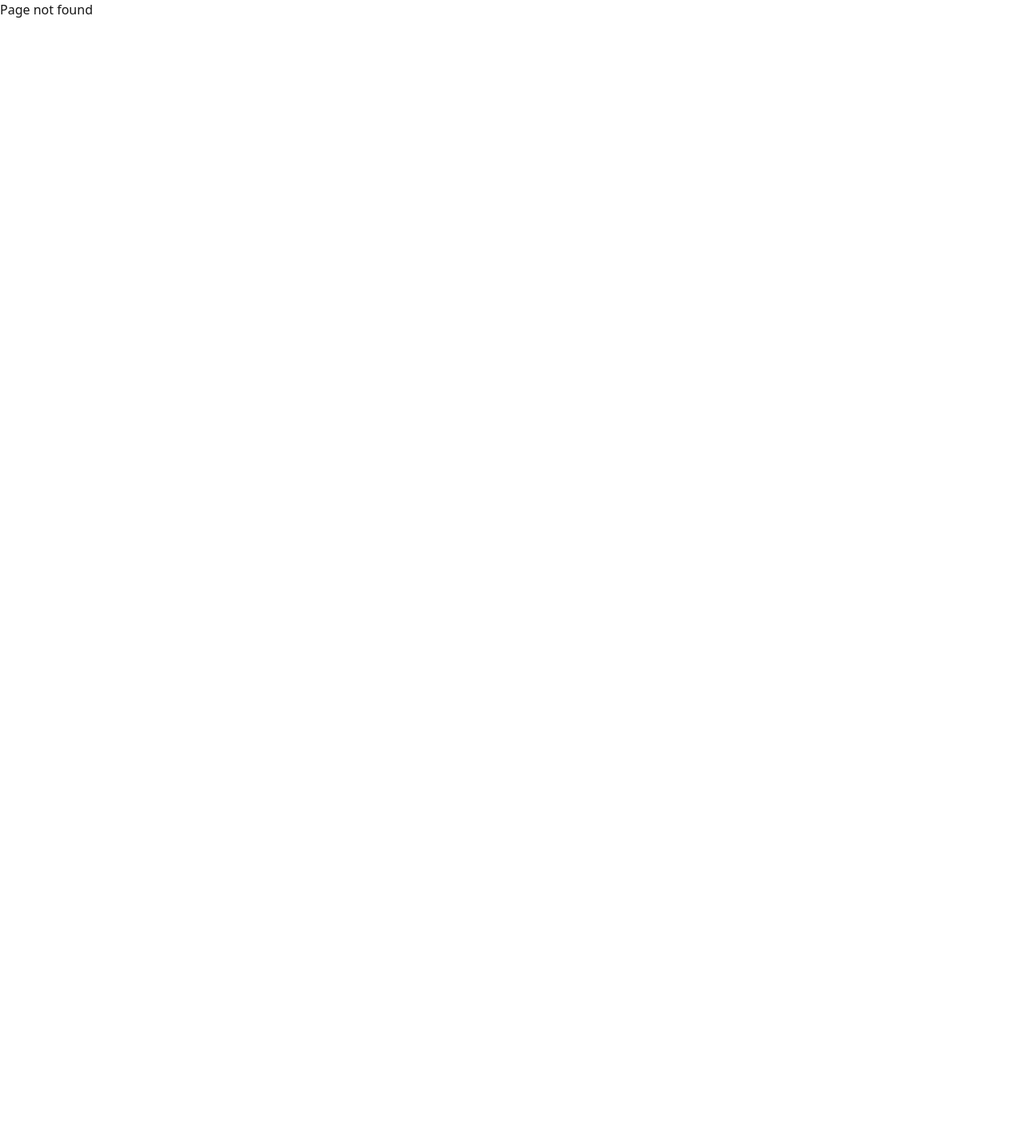
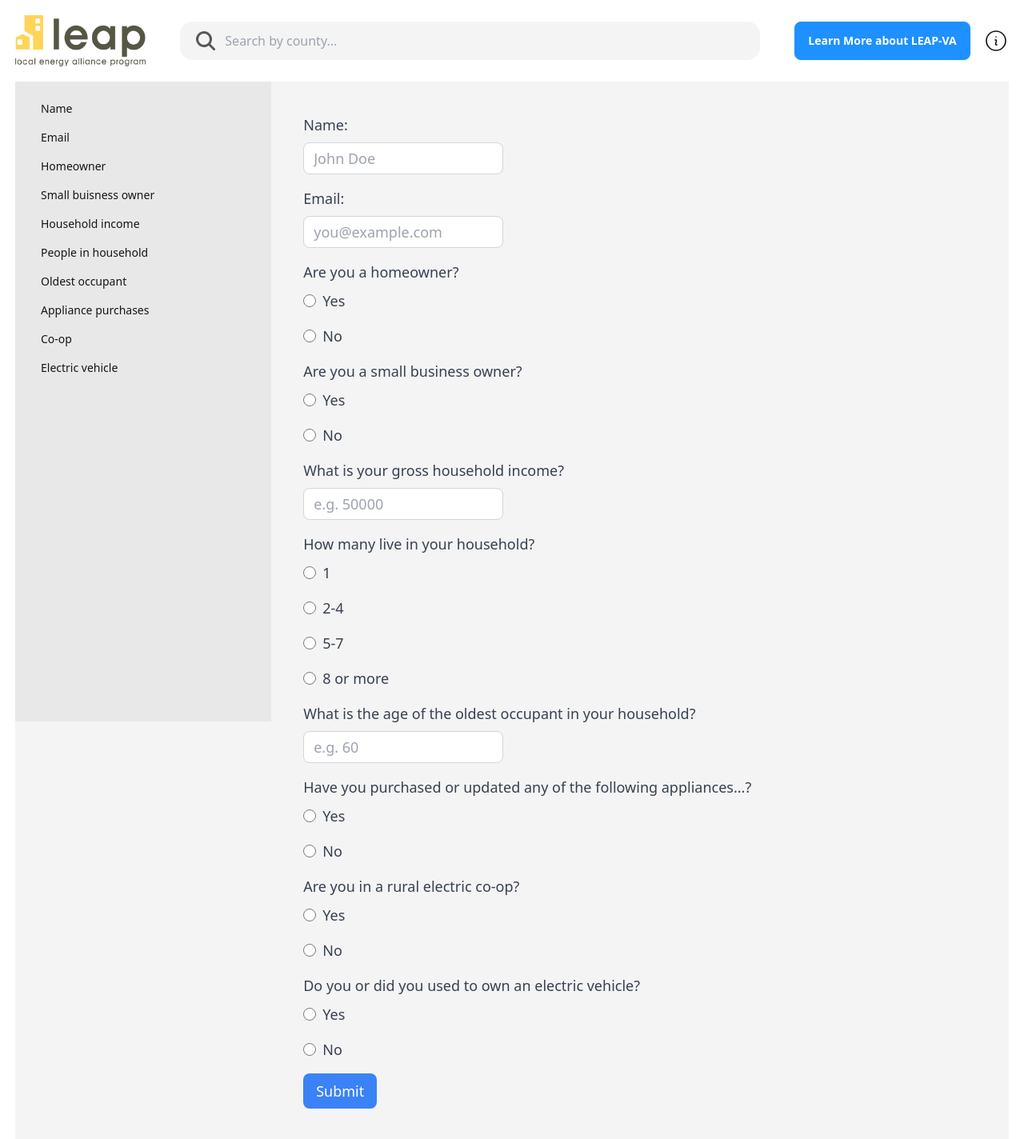
Before and after one commit to DSSD-Madison/Leap-Eligibility-Tool, a React (Vite) app in the folder frontend/: page /q/county/1 in a window 1280 px wide. Before the commit this address had no page. Shown: the top 1424 px of the page at 80% size. Before the commit the page ends 800 px from the top, so only its background shows below. Built offline with nearby package versions, Linux system fonts and the light colour scheme.

Commit message:
form done

```diff
--- a/frontend/src/App.jsx
+++ b/frontend/src/App.jsx
@@ -14,7 +14,7 @@ const allRoutes = [
     element: <Home />,
     errorElement: <p>Page not found</p>,
   }, {
-    path: "/form",
+    path: "/q/county/:countyID",
     element: <Form />
   }
 ];
--- a/frontend/src/pages/Form.jsx
+++ b/frontend/src/pages/Form.jsx
@@ -1,25 +1,36 @@
-import React, { useRef, useState } from 'react';
+import React, { useRef, useState } from "react";
+import { useParams } from "react-router-dom";
 
 function Form() {
   const nameRef = useRef(null);
   const emailRef = useRef(null);
   const incomeRef = useRef(null);
-    const oldestReft = useRef(null);
+  const oldestRef = useRef(null);
   const [isHomeowner, setIsHomeowner] = useState(null);
   const [isBusinessOwner, setIsBusinessOwner] = useState(null);
   const [householdSize, setHouseholdSize] = useState(null);
   const [appliancesPurchased, setAppliancesPurchased] = useState(null);
   const [isCoopMember, setIsCoopMember] = useState(null);
   const [isElectricOwner, setIsElectricOwner] = useState(null);
+  const { countyID } = useParams();
+
+  // to create loader when loading
+  const [loading, setLoading] = useState(false);
+
+  const validateEmail = (email) => {
+    return email.match(
+      /^(([^<>()[\]\\.,;:\s@\"]+(\.[^<>()[\]\\.,;:\s@\"]+)*)|(\".+\"))@((\[[0-9]{1,3}\.[0-9]{1,3}\.[0-9]{1,3}\.[0-9]{1,3}\])|(([a-zA-Z\-0-9]+\.)+[a-zA-Z]{2,}))$/
+    );
+  };
 
   const handleSubmit = (e) => {
     e.preventDefault();
-
+    setLoading(true);
     if (
       nameRef === null ||
       emailRef === null ||
       incomeRef.current === null ||
-                oldestReft.current === null ||
+      oldestRef.current === null ||
       isHomeowner === null ||
       isBusinessOwner === null ||
       householdSize === null ||
@@ -31,30 +42,71 @@ function Form() {
       return; // Exit early if any fields are null
     }
 
+    // check that email is valid
+    if (!validateEmail(emailRef.current.value)) {
+      alert("Please enter a valid email");
+    }
+
     const name = nameRef.current.value;
     const email = emailRef.current.value;
     const income = incomeRef.current.value;
-        const oldest = oldestReft.current.value;
+    const oldest = oldestRef.current.value;
 
-        console.log("Name: ", name);
-        console.log("Email:", email);
-        console.log('Homeowner:', isHomeowner);
-        console.log('Business Owner:', isBusinessOwner);
-        console.log('Income:', income);
-        console.log('Household Size:', householdSize);
-        console.log('Oldest Occupant Age:', oldest);
-        console.log('Appliances Purchased:', appliancesPurchased);
-        console.log('Co-op Member:', isCoopMember);
-        console.log('Electric Vehicle Owner:', isElectricOwner);
+    const data = {
+      name: name,
+      email: email,
+      county: countyID,
+      isHomeowner: isHomeowner,
+      isBusinessOwner: isBusinessOwner,
+      income: income,
+      householdSize: householdSize,
+      oldestOccupantAge: oldest,
+      appliancesPurchased: appliancesPurchased,
+      isCoopMember: isCoopMember,
+      isElectricOwner: isElectricOwner,
+    };
 
-        // TODO: pass this data to API
+    console.log(data);
+
+    fetch("localhost:8080/api/responses", {
+      method: "POST",
+      headers: {
+        "Content-Type": "application/json",
+      },
+      body: JSON.stringify(data),
+    })
+      .then((res) => {
+        if (res !== 200) {
+          alert("Request failed");
         }
+        return res.json();
+      })
+      .then((json) => {
+        alert("Submitted successfully");
+        setLoading(false);
+      });
+  };
 
   return (
-<div className="w-[60%] mx-auto mt-10 p-10 bg-white shadow-md rounded-md" style={{marginBottom: "50px"}}>
+    <div>
+      {/* sidebar */}
+      <div className="drawer lg:drawer-open">
+        <input id="my-drawer-2" type="checkbox" className="drawer-toggle" />
+        <div className="drawer-content flex flex-col p-10">
+          {/* Page content here */}
+          <label htmlFor="my-drawer-2" className="btn drawer-button lg:hidden">
+            Question List
+          </label>
+
+          {/* Form content */}
           <form>
-        <div className="mb-4">
-        <label htmlFor="name" className="block text-gray-700 font-medium mb-2">Name:</label>
+            <div className="mb-4" id="name_div">
+              <label
+                htmlFor="name"
+                className="block text-gray-700 font-medium mb-2"
+              >
+                Name:
+              </label>
               <input
                 type="text"
                 id="name"
@@ -65,8 +117,13 @@ function Form() {
               />
             </div>
 
-        <div className="mb-4">
-        <label htmlFor="email" className="block text-gray-700 font-medium mb-2">Email:</label>
+            <div className="mb-4" id="email_div">
+              <label
+                htmlFor="email"
+                className="block text-gray-700 font-medium mb-2"
+              >
+                Email:
+              </label>
               <input
                 type="email"
                 id="email"
@@ -78,139 +135,384 @@ function Form() {
             </div>
 
             {/* homeowner */}
-            <label for="homeowner" className="block text-gray-700 font-medium mb-2">Are you a homeowner?</label>
+            <label
+              htmlFor="homeowner"
+              className="block text-gray-700 font-medium mb-2"
+              id="homeowner"
+            >
+              Are you a homeowner?
+            </label>
             <div className="flex items-center mb-4">
-            <input type="radio" id="yes" name="homeowner" value="yes" onChange={() => setIsHomeowner('yes')}
-                    className="w-4 h-4 text-blue-600 focus:ring-blue-500 border-gray-300"></input>
-            <label for="yes" className="ml-2 block text-gray-700 font-medium">Yes</label>
+              <input
+                type="radio"
+                id="yes1"
+                name="homeowner"
+                value="yes"
+                onChange={() => setIsHomeowner("yes")}
+                className="w-4 h-4 text-blue-600 focus:ring-blue-500 border-gray-300"
+              ></input>
+              <label
+                htmlFor="yes1"
+                className="ml-2 block text-gray-700 font-medium"
+              >
+                Yes
+              </label>
             </div>
 
             <div className="flex items-center mb-4">
-            <input type="radio" id="no" name="homeowner" value="no" onChange={() => setIsHomeowner('no')}
-                    className="w-4 h-4 text-blue-600 focus:ring-blue-500 border-gray-300"></input>
-            <label for="no" className="ml-2 block text-gray-700 font-medium">No</label>
+              <input
+                type="radio"
+                id="no1"
+                name="homeowner"
+                value="no"
+                onChange={() => setIsHomeowner("no")}
+                className="w-4 h-4 text-blue-600 focus:ring-blue-500 border-gray-300"
+              ></input>
+              <label
+                htmlFor="no1"
+                className="ml-2 block text-gray-700 font-medium"
+              >
+                No
+              </label>
             </div>
 
-            {/* buisness owner */}
-            <label for="buisness" className="block text-gray-700 font-medium mb-2">Are you a small business owner?</label>
+            {/* business owner */}
+            <label
+              htmlFor="buisness"
+              className="block text-gray-700 font-medium mb-2"
+              id="small"
+            >
+              Are you a small business owner?
+            </label>
             <div className="flex items-center mb-4">
-            <input type="radio" id="yes" name="buisness" value="yes" onChange={() => setIsBusinessOwner('yes')}
-                    className="w-4 h-4 text-blue-600 focus:ring-blue-500 border-gray-300"></input>
-            <label for="yes" className="ml-2 block text-gray-700 font-medium">Yes</label>
+              <input
+                type="radio"
+                id="yes2"
+                name="buisness"
+                value="yes"
+                onChange={() => setIsBusinessOwner("yes")}
+                className="w-4 h-4 text-blue-600 focus:ring-blue-500 border-gray-300"
+              ></input>
+              <label
+                htmlFor="yes2"
+                className="ml-2 block text-gray-700 font-medium"
+              >
+                Yes
+              </label>
             </div>
 
             <div className="flex items-center mb-4">
-            <input type="radio" id="no" name="buisness" value="no" onChange={() => setIsBusinessOwner('no')}
-                    className="w-4 h-4 text-blue-600 focus:ring-blue-500 border-gray-300"></input>
-            <label for="no" className="ml-2 block text-gray-700 font-medium">No</label>
+              <input
+                type="radio"
+                id="no2"
+                name="buisness"
+                value="no"
+                onChange={() => setIsBusinessOwner("no")}
+                className="w-4 h-4 text-blue-600 focus:ring-blue-500 border-gray-300"
+              ></input>
+              <label
+                htmlFor="no2"
+                className="ml-2 block text-gray-700 font-medium"
+              >
+                No
+              </label>
             </div>
 
             {/* income */}
-            <div className="mb-4">
-            <label for="income" className="block text-gray-700 font-medium mb-2">What is your gross household income?</label>
-            <input type="number" id="income" name="income" placeholder="e.g. 50000" ref={incomeRef}
-                    className="w-[250px] h-[40px] px-3 py-2 border border-gray-300 rounded-lg focus:outline-none focus:border-blue-500"></input>
+            <div className="mb-4" id="income_div">
+              <label
+                htmlFor="income"
+                className="block text-gray-700 font-medium mb-2"
+              >
+                What is your gross household income?
+              </label>
+              <input
+                type="number"
+                id="income"
+                name="income"
+                placeholder="e.g. 50000"
+                ref={incomeRef}
+                className="w-[250px] h-[40px] px-3 py-2 border border-gray-300 rounded-lg focus:outline-none focus:border-blue-500"
+              ></input>
             </div>
 
             {/* live in household */}
-            <label for="live" className="block text-gray-700 font-medium mb-2">How many live in your household?</label>
+            <label
+              htmlFor="live"
+              className="block text-gray-700 font-medium mb-2"
+              id="people"
+            >
+              How many live in your household?
+            </label>
             <div className="flex items-center mb-4">
-            <input type="radio" id="one" name="live" value="1" onChange={() => setHouseholdSize('1')}
-                    className="w-4 h-4 text-blue-600 focus:ring-blue-500 border-gray-300"></input>
-            <label for="one" className="ml-2 block text-gray-700 font-medium">1</label>
+              <input
+                type="radio"
+                id="one"
+                name="live"
+                value="1"
+                onChange={() => setHouseholdSize("1")}
+                className="w-4 h-4 text-blue-600 focus:ring-blue-500 border-gray-300"
+              ></input>
+              <label
+                htmlFor="one"
+                className="ml-2 block text-gray-700 font-medium"
+              >
+                1
+              </label>
             </div>
 
             <div className="flex items-center mb-4">
-            <input type="radio" id="two" name="live" value="2-4" onChange={() => setHouseholdSize('2-4')}
-                    className="w-4 h-4 text-blue-600 focus:ring-blue-500 border-gray-300"></input>
-            <label for="two" className="ml-2 block text-gray-700 font-medium">2-4</label>
+              <input
+                type="radio"
+                id="two"
+                name="live"
+                value="2-4"
+                onChange={() => setHouseholdSize("2-4")}
+                className="w-4 h-4 text-blue-600 focus:ring-blue-500 border-gray-300"
+              ></input>
+              <label
+                htmlFor="two"
+                className="ml-2 block text-gray-700 font-medium"
+              >
+                2-4
+              </label>
             </div>
 
             <div className="flex items-center mb-4">
-            <input type="radio" id="three" name="live" value="5-7" onChange={() => setHouseholdSize('5-7')}
-                    className="w-4 h-4 text-blue-600 focus:ring-blue-500 border-gray-300"></input>
-            <label for="three" className="ml-2 block text-gray-700 font-medium">5-7</label>
+              <input
+                type="radio"
+                id="three"
+                name="live"
+                value="5-7"
+                onChange={() => setHouseholdSize("5-7")}
+                className="w-4 h-4 text-blue-600 focus:ring-blue-500 border-gray-300"
+              ></input>
+              <label
+                htmlFor="three"
+                className="ml-2 block text-gray-700 font-medium"
+              >
+                5-7
+              </label>
             </div>
 
             <div className="flex items-center mb-4">
-            <input type="radio" id="four" name="live" value="8 or more" onChange={() => setHouseholdSize('8 or more')}
-                    className="w-4 h-4 text-blue-600 focus:ring-blue-500 border-gray-300"></input>
-            <label for="four" className="ml-2 block text-gray-700 font-medium">8 or more</label>
+              <input
+                type="radio"
+                id="four"
+                name="live"
+                value="8 or more"
+                onChange={() => setHouseholdSize("8 or more")}
+                className="w-4 h-4 text-blue-600 focus:ring-blue-500 border-gray-300"
+              ></input>
+              <label
+                htmlFor="four"
+                className="ml-2 block text-gray-700 font-medium"
+              >
+                8 or more
+              </label>
             </div>
 
             {/* occupant */}
-            <div className="mb-4">
-            <label for="occupant" className="block text-gray-700 font-medium mb-2">What is the age of the oldest occupant in your household?</label>
-            <input type="number" id="occupant" name="occupant" placeholder="e.g. 60" ref={oldestReft}
-                    className="w-[250px] h-[40px] px-3 py-2 border border-gray-300 rounded-lg focus:outline-none focus:border-blue-500"></input>
+            <div className="mb-4" id="oldest">
+              <label
+                htmlFor="occupant"
+                className="block text-gray-700 font-medium mb-2"
+              >
+                What is the age of the oldest occupant in your household?
+              </label>
+              <input
+                type="number"
+                id="occupant"
+                name="occupant"
+                placeholder="e.g. 60"
+                ref={oldestRef}
+                className="w-[250px] h-[40px] px-3 py-2 border border-gray-300 rounded-lg focus:outline-none focus:border-blue-500"
+              ></input>
             </div>
 
             {/* purchased */}
-        <label for="purchased" className="block text-gray-700 font-medium mb-2">Have you purchased or updated any of the following appliances: Water Heaters, Furnaces, Boilers, Heat pumps, Air conditioners, Duct/Air sealing, Building Insulation, Windows, Doors, Clothes Washers, Dishwasher, Refrigerators/Freezers, Programmable Thermostats, or anything similar from 2005-2023? </label>
+            <label
+              htmlFor="purchased"
+              className="block text-gray-700 font-medium mb-2"
+              id="appliance"
+            >
+              Have you purchased or updated any of the following appliances...?
+            </label>
             <div className="flex items-center mb-4">
-            <input type="radio" id="yes" name="purchased" value="yes" onChange={() => setAppliancesPurchased('yes')}
-                    className="w-4 h-4 text-blue-600 focus:ring-blue-500 border-gray-300"></input>
-            <label for="yes" className="ml-2 block text-gray-700 font-medium">Yes</label>
+              <input
+                type="radio"
+                id="yes3"
+                name="purchased"
+                value="yes"
+                onChange={() => setAppliancesPurchased("yes")}
+                className="w-4 h-4 text-blue-600 focus:ring-blue-500 border-gray-300"
+              ></input>
+              <label
+                htmlFor="yes3"
+                className="ml-2 block text-gray-700 font-medium"
+              >
+                Yes
+              </label>
             </div>
 
             <div className="flex items-center mb-4">
-            <input type="radio" id="no" name="purchased" value="no" onChange={() => setAppliancesPurchased('no')}
-                    className="w-4 h-4 text-blue-600 focus:ring-blue-500 border-gray-300"></input>
-            <label for="no" className="ml-2 block text-gray-700 font-medium">No</label>
+              <input
+                type="radio"
+                id="no3"
+                name="purchased"
+                value="no3"
+                onChange={() => setAppliancesPurchased("no")}
+                className="w-4 h-4 text-blue-600 focus:ring-blue-500 border-gray-300"
+              ></input>
+              <label
+                htmlFor="no3"
+                className="ml-2 block text-gray-700 font-medium"
+              >
+                No
+              </label>
             </div>
 
-        {/* Below should be covered by previous screen */}
-
-        {/* <label for="located" className="block text-gray-700 font-medium mb-2">Are you a small business owner?</label>
+            {/* coop */}
+            <label
+              htmlFor="coop"
+              className="block text-gray-700 font-medium mb-2"
+              id="coop"
+            >
+              Are you in a rural electric co-op?
+            </label>
             <div className="flex items-center mb-4">
-            <input type="radio" id="yes" name="located" value="yes"
-                    className="w-4 h-4 text-blue-600 focus:ring-blue-500 border-gray-300"></input>
-            <label for="yes" className="ml-2 block text-gray-700 font-medium">Yes</label>
+              <input
+                type="radio"
+                id="yes4"
+                name="coop"
+                value="yes"
+                onChange={() => setIsCoopMember("yes")}
+                className="w-4 h-4 text-blue-600 focus:ring-blue-500 border-gray-300"
+              ></input>
+              <label
+                htmlFor="yes4"
+                className="ml-2 block text-gray-700 font-medium"
+              >
+                Yes
+              </label>
             </div>
 
             <div className="flex items-center mb-4">
-            <input type="radio" id="no" name="buisness" value="no"
-                    className="w-4 h-4 text-blue-600 focus:ring-blue-500 border-gray-300"></input>
-            <label for="no" className="ml-2 block text-gray-700 font-medium">No</label>
-            </div> */}
+              <input
+                type="radio"
+                id="no4"
+                name="coop"
+                value="no"
+                onChange={() => setIsCoopMember("no")}
+                className="w-4 h-4 text-blue-600 focus:ring-blue-500 border-gray-300"
+              ></input>
+              <label
+                htmlFor="no4"
+                className="ml-2 block text-gray-700 font-medium"
+              >
+                No
+              </label>
+            </div>
 
-        {/* coop */}
-        <label for="coop" className="block text-gray-700 font-medium mb-2">Are you in a rural electric co-op?</label>
+            {/* electric */}
+            <label
+              htmlFor="electric"
+              className="block text-gray-700 font-medium mb-2"
+              id="electric"
+            >
+              Do you or did you used to own an electric vehicle?
+            </label>
             <div className="flex items-center mb-4">
-            <input type="radio" id="yes" name="coop" value="yes" onChange={() => setIsCoopMember('yes')}
-                    className="w-4 h-4 text-blue-600 focus:ring-blue-500 border-gray-300"></input>
-            <label for="yes" className="ml-2 block text-gray-700 font-medium">Yes</label>
+              <input
+                type="radio"
+                id="yes5"
+                name="electric"
+                value="yes"
+                onChange={() => setIsElectricOwner("yes")}
+                className="w-4 h-4 text-blue-600 focus:ring-blue-500 border-gray-300"
+              ></input>
+              <label
+                htmlFor="yes5"
+                className="ml-2 block text-gray-700 font-medium"
+              >
+                Yes
+              </label>
             </div>
 
             <div className="flex items-center mb-4">
-            <input type="radio" id="no" name="coop" value="no" onChange={() => setIsCoopMember('no')}
-                    className="w-4 h-4 text-blue-600 focus:ring-blue-500 border-gray-300"></input>
-            <label for="no" className="ml-2 block text-gray-700 font-medium">No</label>
+              <input
+                type="radio"
+                id="no5"
+                name="electric"
+                value="no"
+                onChange={() => setIsElectricOwner("no")}
+                className="w-4 h-4 text-blue-600 focus:ring-blue-500 border-gray-300"
+              ></input>
+              <label
+                htmlFor="no5"
+                className="ml-2 block text-gray-700 font-medium"
+              >
+                No
+              </label>
             </div>
 
-        {/* electric */}
-        <label for="electric" className="block text-gray-700 font-medium mb-2">Do you or did you used to own an electric vehicle?</label>
-            <div className="flex items-center mb-4">
-            <input type="radio" id="yes" name="electric" value="yes" onChange={() => setIsElectricOwner('yes')}
-                    className="w-4 h-4 text-blue-600 focus:ring-blue-500 border-gray-300"></input>
-            <label for="yes" className="ml-2 block text-gray-700 font-medium">Yes</label>
-            </div>
-
-            <div className="flex items-center mb-4">
-            <input type="radio" id="no" name="electric" value="no" onChange={() => setIsElectricOwner('no')}
-                    className="w-4 h-4 text-blue-600 focus:ring-blue-500 border-gray-300"></input>
-            <label for="no" className="ml-2 block text-gray-700 font-medium">No</label>
-            </div>
-
-
-            <button type="submit" onClick={handleSubmit}
-                    className="bg-blue-500 text-white py-2 px-4 rounded-lg hover:bg-blue-600 focus:outline-none focus:bg-blue-600">
+            {loading ? (
+              <span className="loading loading-spinner loading-lg"></span>
+            ) : (
+              <button
+                type="submit"
+                onClick={handleSubmit}
+                className="bg-blue-500 text-white py-2 px-4 rounded-lg hover:bg-blue-600 focus:outline-none focus:bg-blue-600"
+              >
                 Submit
               </button>
+            )}
           </form>
         </div>
 
-    )
+        <div className="drawer-side">
+          <label
+            htmlFor="my-drawer-2"
+            aria-label="close sidebar"
+            className="drawer-overlay"
+          ></label>
+          <ul className="menu bg-base-200 text-base-content min-h-full w-80 p-4">
+            {/* Sidebar content here */}
+            <li>
+              <a href="#name_div">Name</a>
+            </li>
+            <li>
+              <a href="#email_div">Email</a>
+            </li>
+            <li>
+              <a href="#homeowner">Homeowner</a>
+            </li>
+            <li>
+              <a href="#small">Small buisness owner</a>
+            </li>
+            <li>
+              <a href="#income_div">Household income</a>
+            </li>
+            <li>
+              <a href="#people">People in household</a>
+            </li>
+            <li>
+              <a href="#oldest">Oldest occupant</a>
+            </li>
+            <li>
+              <a href="#appliance">Appliance purchases</a>
+            </li>
+            <li>
+              <a href="#coop">Co-op</a>
+            </li>
+            <li>
+              <a href="#electric">Electric vehicle</a>
+            </li>
+          </ul>
+        </div>
+      </div>
+    </div>
+  );
 }
 
-  export default Form
+export default Form;
```
Also changed, not shown: 1 other file (tests, documents, lock files or other folders). Lines whose indentation alone changed are shown as unchanged.
